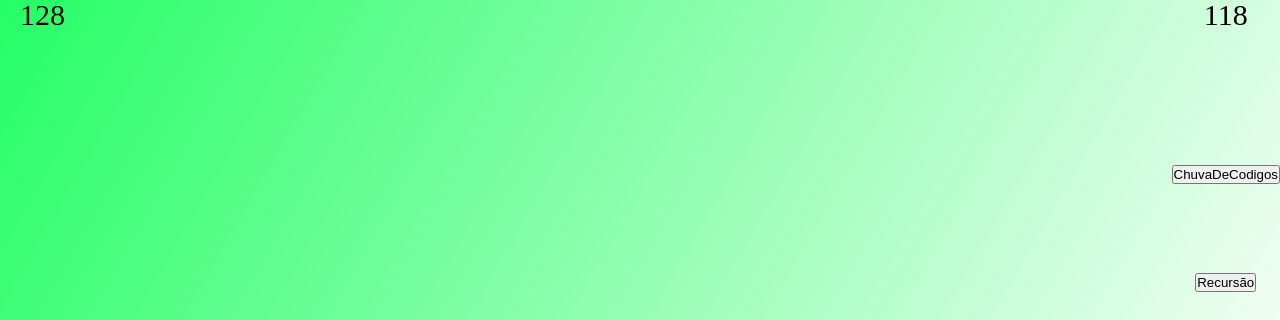
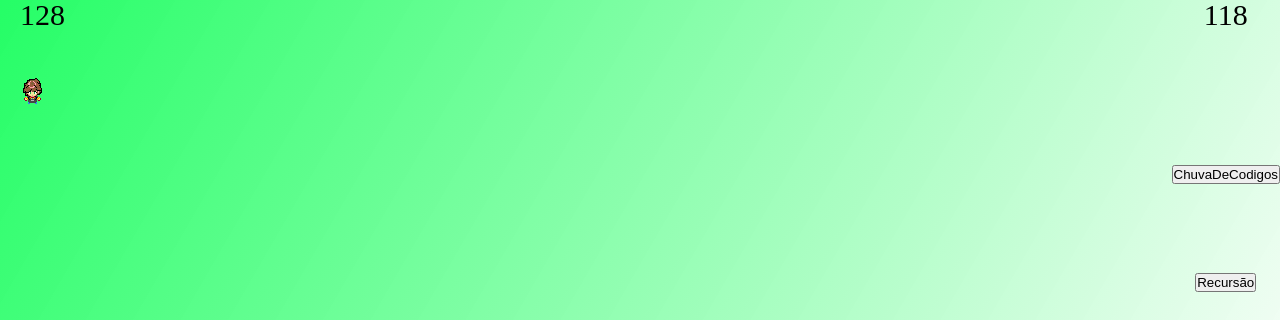
Before and after one commit to emanoelCarvalho/ProjetoRpg, a Svelte app: page / in a window 1280 px wide. Both pictures are taken after a click on the button "Jogar". Shown: the part 313-633 px from the top of the page. Built offline with nearby package versions, Linux system fonts and the light colour scheme.

Commit message:
Adicionei arquivo de imagem

```diff
--- a/src/BatalhaOne.svelte
+++ b/src/BatalhaOne.svelte
@@ -8,7 +8,8 @@ import Jogar from './Jogar.svelte';
 
 
 let protaBatalha1 = new Protagonista( "Luiza",118, 11, 5);
-let bossOne = new Boss1("Liliane",128, 13, 5 );
+let bossOne = new Boss1("Liliane",128, 13, 5);
+
 
 let JogadaDaVez = writable(false);
 
@@ -143,7 +144,9 @@ function ataqueBoss(BossOne){
         <div class="liliInfo">
             <p class="nomeBoss">{bossOne.nome}</p>
             <p class="nomeBoss">{bossOne.hp}</p>
-            <img id="boss" src="" alt="" srcset="">
+        </div>
+        <div class="imagem">
+            <img id="boss" src="./Liliane.png" alt="boss" srcset="">
         </div>
     </div>
 </main>
@@ -155,37 +158,8 @@ function ataqueBoss(BossOne){
 #blocoOne{
     float: right;
 }
-
-/*#topRow{
-    display: flex;
-    flex-direction: row;
-    border: 1px solid;
-    border-color: aqua;
-    justify-content: center;
+.imagem{
+    height: 200px;
 }
 
-#luizaProta{
-    border: 1px solid;
-}
-
-#luizaProta img{
-    height: 200px;
-    margin-top: 400px;
-}
-#lilianeBoss{
-    border: 1px solid;
-}
-
-#lilianeBoss{
-    height: 200px;
-    margin-top: 400px;
-}
-.chars{
-    margin: 15px 40px;
-}
-
-#bottonRow{
-    padding: 20px;
-    font: 20pt;
-}*/
 </style>
```
Also changed, not shown: src/lib/teste.jpg (deleted).
